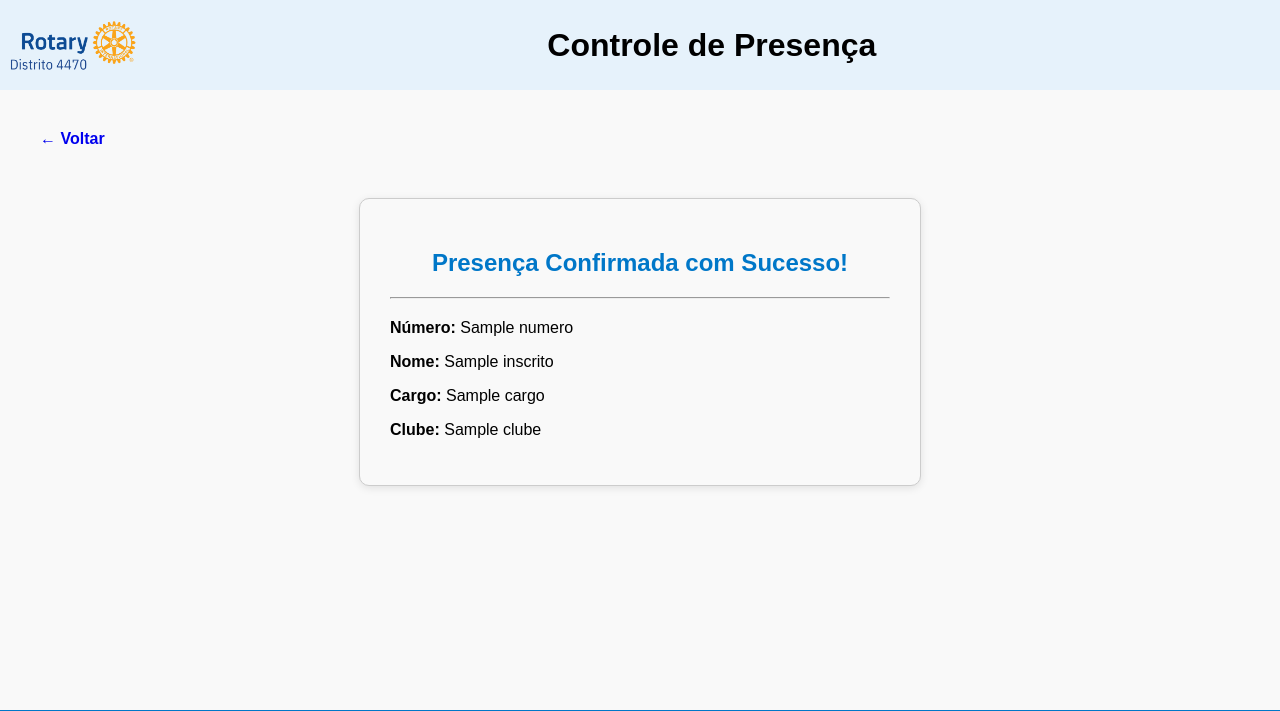
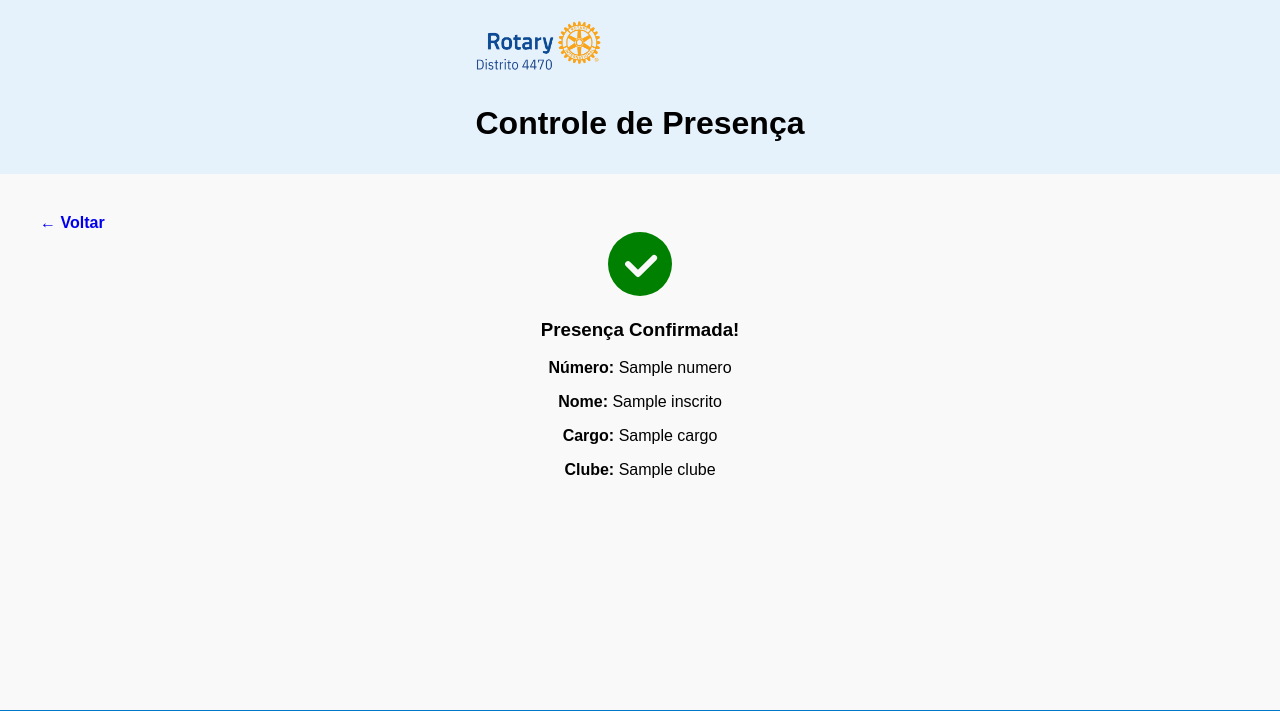
Before and after one commit to ricmazz/ConferenciaDistritalPython, a Flask app: template templates/inscricaoconfirmada.html in a window 1280 px wide. Shown: the top 711 px of the page. Run offline with Flask 3, Linux system fonts and the light colour scheme; the template is opened without the code that fills it: most values are stand-ins (such as "Sample title", 1, 10 or a date in 2020).

Commit message:
alterações

```diff
--- a/templates/inscricaoconfirmada.html
+++ b/templates/inscricaoconfirmada.html
@@ -3,35 +3,24 @@
 {% block title %}Inscrição Confirmada{% endblock %}
 
 {% block content %}
-    <div style="max-width: 500px; margin: 50px auto; padding: 30px; border: 1px solid #ccc; border-radius: 10px; background-color: #f9f9f9; box-shadow: 0 2px 8px rgba(0,0,0,0.1);">
-        <h2 style="color: #0077c8; text-align: center;">Presença Confirmada com Sucesso!</h2>
-        <hr style="margin: 20px 0;">
-        <p style="text-align: left;"><strong>Número:</strong> {{ inscrito.numero }}</p>
-        <p style="text-align: left;"><strong>Nome:</strong> {{ inscrito.nome }}</p>
-        <p style="text-align: left;"><strong>Cargo:</strong> {{ inscrito.cargo }}</p>
-        <p style="text-align: left;"><strong>Clube:</strong> {{ inscrito.clube }}</p>
+    <div class="container my-5">
+      <div class="row justify-content-center">
+        <div class="col-12 col-md-8 col-lg-6">
+          <div class="card text-center shadow-lg border-success">
+            <div class="card-body p-5">
+              <div class="mb-4 text-success">
+                <svg xmlns="http://www.w3.org/2000/svg" width="64" height="64" fill="green" class="bi bi-check-circle" viewBox="0 0 16 16">
+                  <path d="M16 8A8 8 0 1 1 0 8a8 8 0 0 1 16 0zM6.97 11.03a.75.75 0 0 0 1.07 0l3.992-3.992a.75.75 0 1 0-1.06-1.06L7.5 9.439 5.53 7.47a.75.75 0 0 0-1.06 1.06l2.5 2.5z"/>
+                </svg>
+              </div>
+              <h3 class="card-title text-success mb-3">Presença Confirmada!</h3>
+              <p class="mb-1"><strong>Número:</strong> {{ inscrito.numero }}</p>
+              <p class="mb-1"><strong>Nome:</strong> {{ inscrito.nome }}</p>
+              <p class="mb-1"><strong>Cargo:</strong> {{ inscrito.cargo }}</p>
+              <p class="mb-4"><strong>Clube:</strong> {{ inscrito.clube }}</p>
+            </div>
+          </div>
+        </div>
+      </div>
     </div>
-
-
-    <script>
-        window.onload = function(){
-            tocarBip();
-        }
-
-        function tocarBip () {
-            const audioCtx = new (window.AudioContext || window.webkitAudioContext)();
-            const oscillator = audioCtx.createOscillator();
-            const gainNode = audioCtx.createGain();
-
-            oscillator.type = 'triangle'; // pode usar também 'square', 'triangle', etc.
-            oscillator.frequency.setValueAtTime(1000, audioCtx.currentTime); // frequência em Hz (1000 = som agudo)
-            gainNode.gain.setValueAtTime(0.1, audioCtx.currentTime); // volume baixo
-
-            oscillator.connect(gainNode);
-            gainNode.connect(audioCtx.destination);
-
-            oscillator.start();
-            oscillator.stop(audioCtx.currentTime + 0.2
-        };
-    </script>
 {% endblock %}
--- a/templates/layout.html
+++ b/templates/layout.html
@@ -7,14 +7,20 @@
 </head>
 <body>
 
-<header>
-  <img src="{{ url_for('static', filename='imgs/LogoRotary.png') }}" alt="Logo Rotary" style="height: 70px; margin-right: 15px;">
-  <h1 style="margin: 0; width: 100%; text-align: center;">Controle de Presença</h1>
+<header class="container py-3">
+  <div class="row align-items-center">
+    <div class="col-3 col-md-2 text-center text-md-start">
+      <img src="{{ url_for('static', filename='imgs/LogoRotary.png') }}" alt="Logo Rotary" class="img-fluid" style="max-height: 70px;">
+    </div>
+    <div class="col-9 col-md-10">
+      <h1 class="text-center text-md-start m-0">Controle de Presença</h1>
+    </div>
+  </div>
 </header>
 
 <main>
   {% set current_path = request.path %}
-  {% if current_path != '/' %}
+  {% if current_path not in ['/', '/confirmar', '/inscricaoconfirmada'] %}
   <a href="/" class="botao-voltar" style="margin-right: 15px;">&larr; Voltar</a>
   {% endif %}
   {% block content %}{% endblock %}
```
Also changed, not shown: templates/registrar.html (+6 -2 lines).
